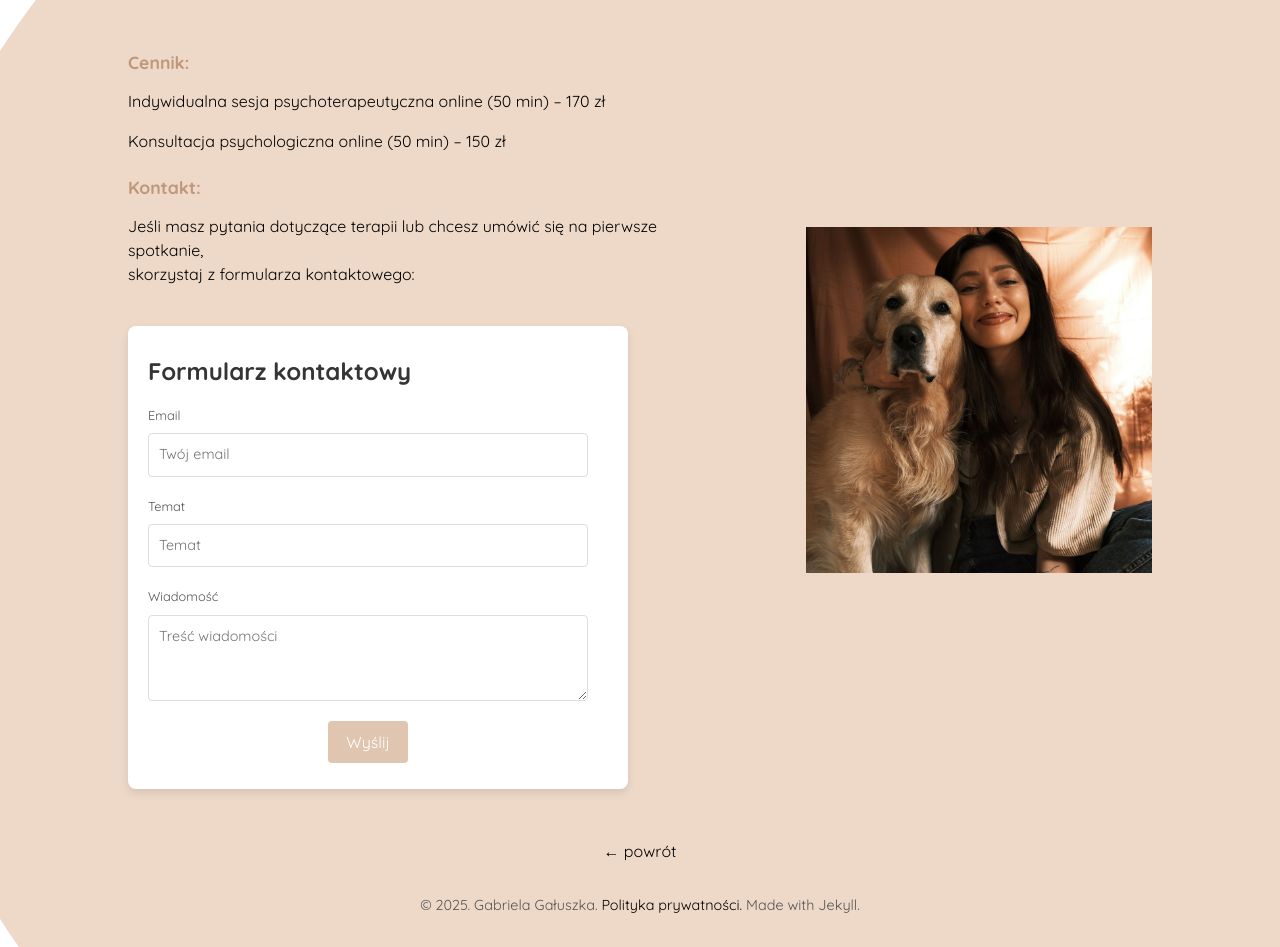
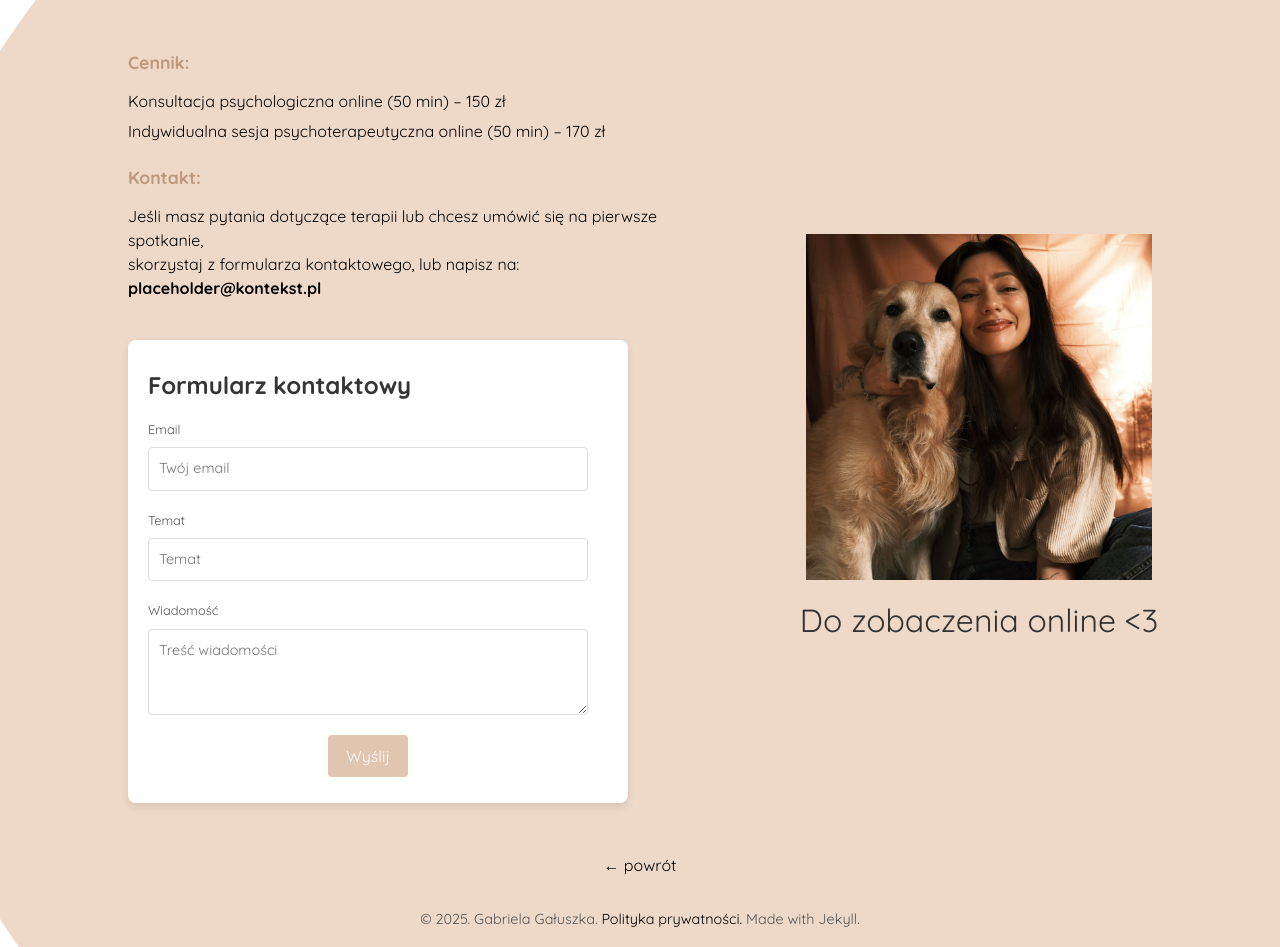
Before and after one commit to misievicz/kontekst, a Jekyll site: the page built from cennik.html, in a window 1280 px wide. Built offline with Jekyll 4.4.1, drawn with Linux system fonts in a browser that asks for light colours.

Commit message:
ver_0.7 beta -sekcje/ikony

```diff
--- a/_layouts/default1.html
+++ b/_layouts/default1.html
@@ -7,6 +7,7 @@
     <meta name="viewport" content="width=device-width, initial-scale=1.0">
     <title>{{ page.title }}</title>
     <link rel="stylesheet" href="{{ site.baseurl }}/assets/main.css">
+    <link rel="icon" type="image/png" href="{{ site.baseurl }}/assets/favicon.ico">
     <link rel="preconnect" href="https://fonts.googleapis.com">
     <link rel="preconnect" href="https://fonts.gstatic.com" crossorigin>
     <link href="https://fonts.googleapis.com/css2?family=Open+Sans:ital,wght@0,300..800;1,300..800&family=Quicksand:wght@300..700&display=swap" rel="stylesheet">
--- a/_sass/tale/_base.scss
+++ b/_sass/tale/_base.scss
@@ -124,7 +124,7 @@ td {
 }
 
 .container-links-link:last-child a {
-  color: rgb(219, 166, 126);
+  color: rgb(221, 158, 111);
 }
 
 .container-links-link-dot {
@@ -156,8 +156,8 @@ td {
 
 .about-container-main {
   // height: 100vh;
-  margin-top: 34px;
-  margin-bottom: 50px;
+  margin-top: 25px;
+  margin-bottom: 30px;
   max-width: 1400px;
   display: flex;
   flex-direction: row;
@@ -177,7 +177,7 @@ td {
 }
 
 .about-container-left {
-  min-width: 550px;
+  min-width: 510px;
   padding-right: 60px;
 }
 
@@ -209,7 +209,25 @@ td {
 }
 
 .cennik-container-right-foto {
+  display: inline-block;
+  position: relative;
   width: 380px;
+}
+
+.cennik-container-right {
+  position: relative;
+  display: inline-block;
+}
+
+.cennik-container-right::after {
+  content: "Do zobaczenia online <3";
+  position: absolute;
+  left: 50%;
+  top: 100%;
+  transform: translateX(-50%);
+  font-size: 2rem;
+  color: #333;
+  white-space: nowrap;
 }
 
 .policy-container-head {
@@ -293,8 +311,7 @@ li::marker {
   flex-direction: column;
   align-items: center;
   justify-content: center;
-  margin-top: 5rem;
-  gap: 40px;
+  margin-top: 1.7rem;
   color: black;
 }
 
@@ -326,7 +343,7 @@ li::marker {
   justify-content: center;
   font-family: "Quicksand", sans-serif;
   margin-bottom: 2rem;
-  margin-top: 2rem;
+  margin-top: 0.5rem;
 }
 
 .logo-blog {
--- a/_sass/tale/_layout.scss
+++ b/_sass/tale/_layout.scss
@@ -74,7 +74,7 @@ margin-top: 5rem;
 
   a {
     color: $default-color;
-    font-family: $sans-serif;
+    font-family: 'Quicksand', sans-serif;
   }
 }
 
--- a/cennik.html
+++ b/cennik.html
@@ -5,8 +5,9 @@
 <head>
   <meta charset="utf-8">
   <meta name="viewport" content="width=device-width, initial-scale=1.0">
-  <title>O mnie</title>
+  <title>Cennik • Kontakt</title>
   <link rel="stylesheet" href="{{ site.baseurl }}/assets/main.css">
+  <link rel="icon" type="image/png" href="{{ site.baseurl }}/assets/favicon.ico">
   <link rel="preconnect" href="https://fonts.googleapis.com">
   <link rel="preconnect" href="https://fonts.gstatic.com" crossorigin>
   <link
@@ -21,10 +22,11 @@
       <div class="cennik-container-left-text">
         <p>
           <h4>Cennik:</h4>
+          <p style="margin-bottom: -10px;">Konsultacja psychologiczna online (50 min) – 150 zł</p>
           <p>Indywidualna sesja psychoterapeutyczna online (50 min) – 170 zł</p>
-          <p>Konsultacja psychologiczna online (50 min) – 150 zł</p><p><h4>Kontakt:</h4></p>
+          <p><h4>Kontakt:</h4></p>
           <p>Jeśli masz pytania dotyczące terapii lub chcesz umówić się
-            na pierwsze spotkanie, <br>skorzystaj z formularza kontaktowego:</p>
+            na pierwsze spotkanie, <br>skorzystaj z formularza kontaktowego, lub napisz na: <b>placeholder@kontekst.pl</b></p>
         </p>
 
         <div class="contact-form-container">
```
Also changed, not shown: about.html (+4 -3 lines), act.html (+11 -3 lines), assets/4.png (added), assets/android-chrome-192x192.png (added), assets/android-chrome-512x512.png (added), assets/apple-touch-icon.png, assets/favicon-16x16.png, assets/favicon-32x32.png, assets/favicon.ico (added).
